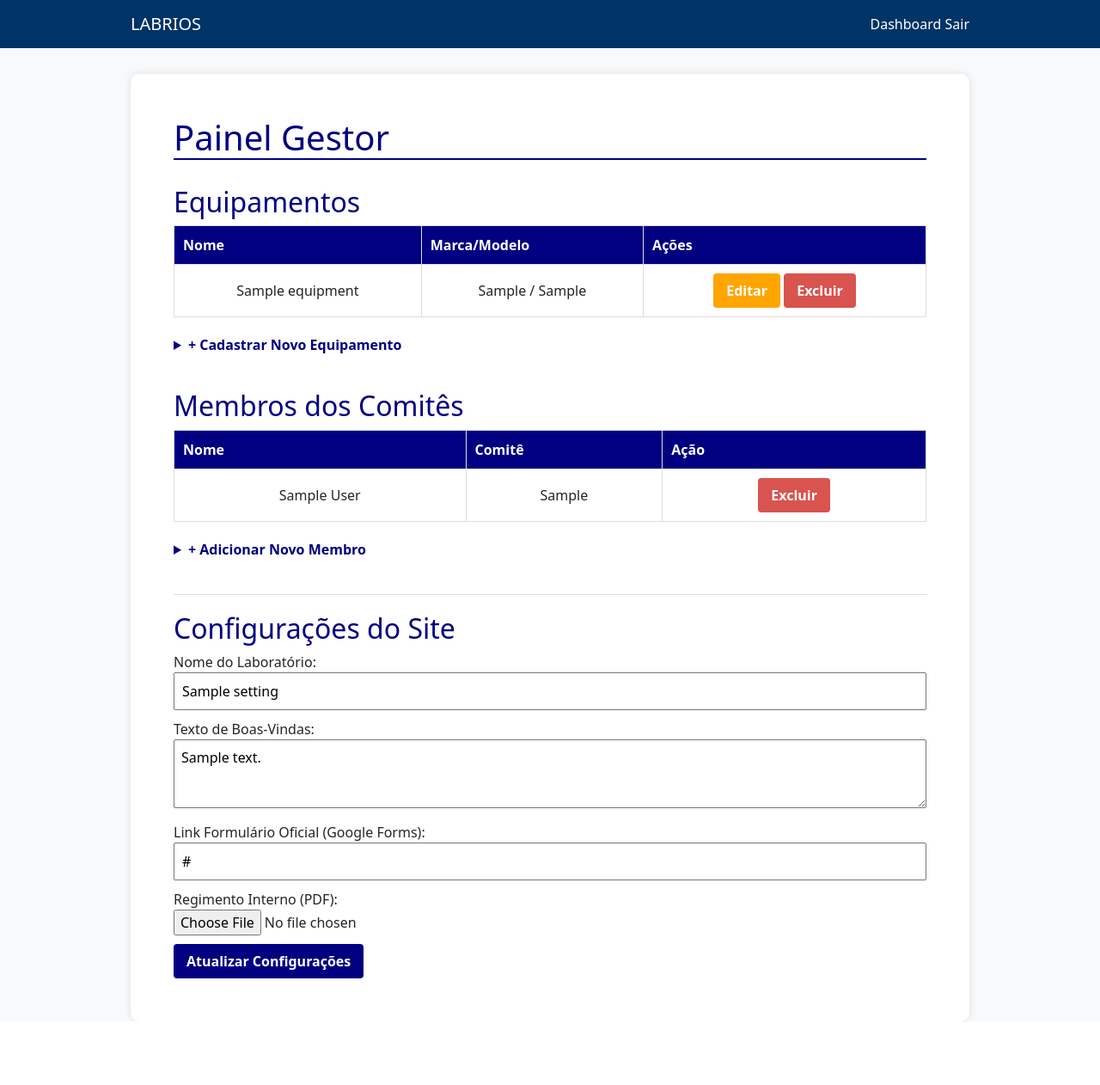
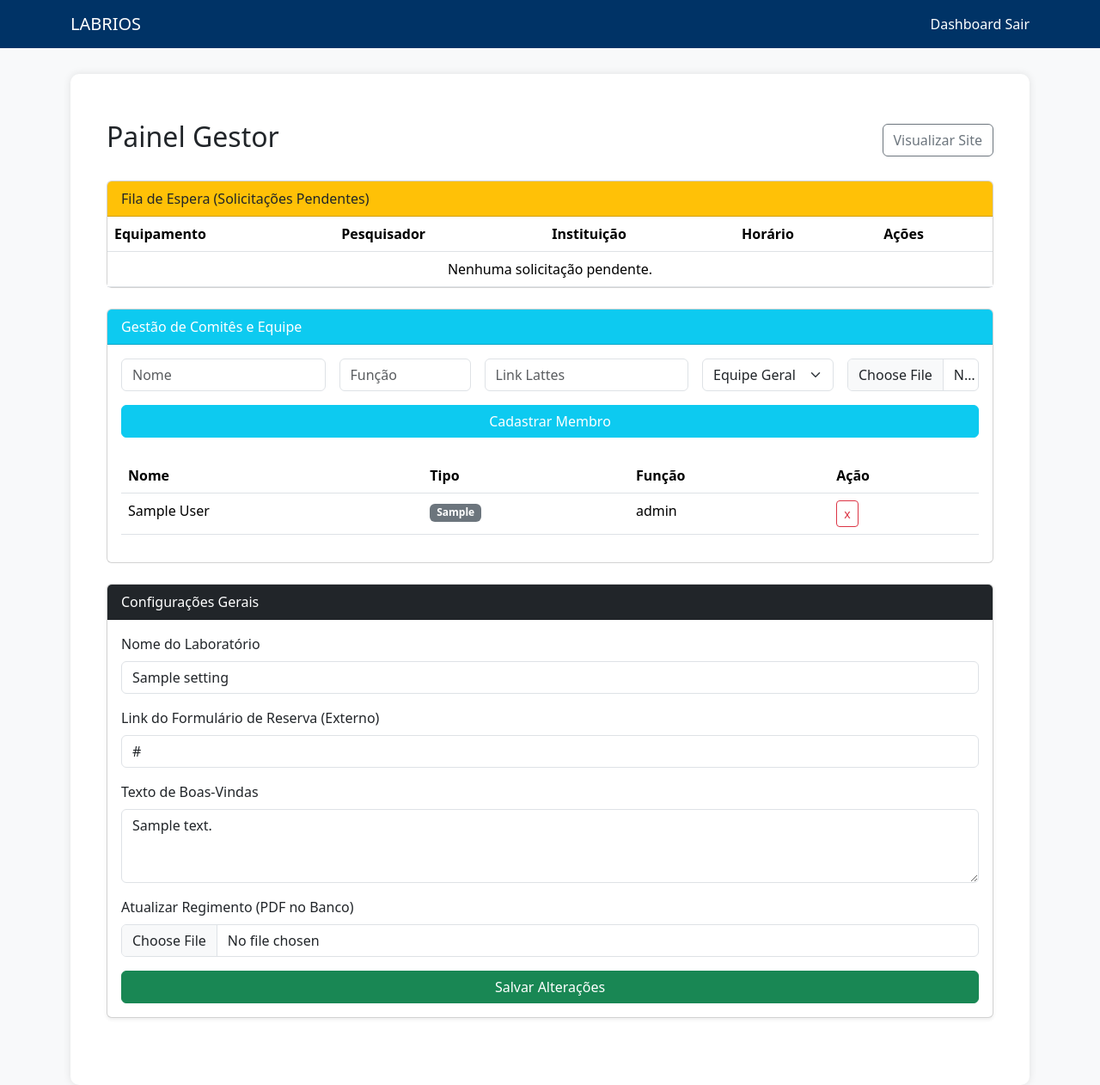
Before and after one commit to almeidasudarioarthurcassius-maker/SITE-OFICIAL-LABRIOS, a Flask app: page /admin in a window 1280 px wide. Shown: the whole page at 86% size. Before the commit the page ends 1188 px from the top, so only its background shows below. Run offline with Flask 3, Linux system fonts and the light colour scheme; a user stored in the database is signed in; tables that the repository leaves empty hold one stand-in row (values such as "Sample post").

Commit message:
Update admin.html

```diff
--- a/site-labrios-oficial/templates/admin.html
+++ b/site-labrios-oficial/templates/admin.html
@@ -1,126 +1,129 @@
 {% extends "base.html" %}
 {% block content %}
-<div class="container" style="padding: 20px;">
-    <h1 style="color: #000080; border-bottom: 2px solid #000080;">Painel Gestor</h1>
+<div class="container py-4">
+    <div class="d-flex justify-content-between align-items-center mb-4">
+        <h2>Painel Gestor</h2>
+        <a href="{{ url_for('home') }}" class="btn btn-outline-secondary">Visualizar Site</a>
+    </div>
 
-    <!-- GESTÃO DE EQUIPAMENTOS -->
-    <section style="margin-top: 30px;">
-        <h2 style="color: #000080;">Equipamentos</h2>
-        <table style="width: 100%; border-collapse: collapse; margin-bottom: 20px;">
+    <!-- FILA DE ESPERA -->
+    <div class="card mb-4">
+        <div class="card-header bg-warning">Fila de Espera (Solicitações Pendentes)</div>
+        <div class="card-body p-0">
+            <table class="table mb-0">
                 <thead>
-                <tr style="background: #000080; color: white;">
-                    <th style="padding: 10px; border: 1px solid #ddd;">Nome</th>
-                    <th style="padding: 10px; border: 1px solid #ddd;">Marca/Modelo</th>
-                    <th style="padding: 10px; border: 1px solid #ddd;">Ações</th>
+                    <tr>
+                        <th>Equipamento</th>
+                        <th>Pesquisador</th>
+                        <th>Instituição</th>
+                        <th>Horário</th>
+                        <th>Ações</th>
                     </tr>
                 </thead>
                 <tbody>
-                {% for e in equipments %}
-                <tr style="text-align: center;">
-                    <td style="padding: 10px; border: 1px solid #ddd;">{{ e.name }}</td>
-                    <td style="padding: 10px; border: 1px solid #ddd;">{{ e.brand }} / {{ e.model }}</td>
-                    <td style="padding: 10px; border: 1px solid #ddd;">
-                        <button onclick="document.getElementById('edit-{{e.id}}').style.display='block'" class="btn" style="background: #ffa500;">Editar</button>
-                        <form action="{{ url_for('delete_equipment', id=e.id) }}" method="POST" style="display:inline;">
-                            <button type="submit" class="btn danger" onclick="return confirm('Excluir?')">Excluir</button>
+                    {% for res in pending_reservations %}
+                    <tr>
+                        <td>{{ res.equipment.name }}</td>
+                        <td>{{ res.name }}</td>
+                        <td>{{ res.institution }}</td>
+                        <td>{{ res.date }} ({{ res.start_time }}-{{ res.end_time }})</td>
+                        <td>
+                            <form action="{{ url_for('approve_reservation', id=res.id) }}" method="POST" class="d-inline">
+                                <button class="btn btn-sm btn-success">Aprovar</button>
+                            </form>
+                            <form action="{{ url_for('reject_reservation', id=res.id) }}" method="POST" class="d-inline">
+                                <button class="btn btn-sm btn-danger">Recusar</button>
                             </form>
                         </td>
                     </tr>
-                <!-- Modal Simples de Edição -->
-                <div id="edit-{{e.id}}" style="display:none; position: fixed; top: 20%; left: 30%; background: white; border: 2px solid #000080; padding: 20px; z-index: 100; border-radius: 10px; width: 40%;">
-                    <h3>Editar {{ e.name }}</h3>
-                    <form action="{{ url_for('edit_equipment', id=e.id) }}" method="POST" enctype="multipart/form-data">
-                        <input type="text" name="name" value="{{ e.name }}" style="width: 100%; margin-bottom: 10px;">
-                        <input type="text" name="brand" value="{{ e.brand }}" style="width: 100%; margin-bottom: 10px;">
-                        <input type="text" name="model" value="{{ e.model }}" style="width: 100%; margin-bottom: 10px;">
-                        <input type="number" name="quantity" value="{{ e.quantity }}" style="width: 100%; margin-bottom: 10px;">
-                        <textarea name="purpose" style="width: 100%; margin-bottom: 10px;">{{ e.purpose }}</textarea>
-                        <input type="file" name="image" style="margin-bottom: 10px;">
-                        <button type="submit" class="btn">Salvar</button>
-                        <button type="button" onclick="this.parentElement.parentElement.style.display='none'" class="btn secondary">Cancelar</button>
-                    </form>
-                </div>
+                    {% else %}
+                    <tr><td colspan="5" class="text-center">Nenhuma solicitação pendente.</td></tr>
                     {% endfor %}
                 </tbody>
             </table>
+        </div>
+    </div>
 
-        <details>
-            <summary style="cursor: pointer; color: #000080; font-weight: bold;">+ Cadastrar Novo Equipamento</summary>
-            <form action="{{ url_for('add_equipment') }}" method="POST" enctype="multipart/form-data" style="margin-top: 10px; background: #f9f9f9; padding: 15px;">
-                <input type="text" name="name" placeholder="Nome do Equipamento" required style="width: 100%; margin-bottom: 10px;">
-                <input type="text" name="brand" placeholder="Marca" style="width: 48%;">
-                <input type="text" name="model" placeholder="Modelo" style="width: 48%;">
-                <input type="number" name="quantity" placeholder="Quantidade" style="width: 100%; margin-bottom: 10px;">
-                <textarea name="purpose" placeholder="Finalidade" style="width: 100%; margin-bottom: 10px;"></textarea>
-                <input type="file" name="image"><br>
-                <button type="submit" class="btn" style="margin-top: 10px;">Cadastrar Equipamento</button>
+    <!-- MEMBROS E COMITÊS -->
+    <div class="card mb-4">
+        <div class="card-header bg-info text-white">Gestão de Comitês e Equipe</div>
+        <div class="card-body">
+            <form action="{{ url_for('add_member') }}" method="POST" enctype="multipart/form-data" class="row g-3 mb-4">
+                <div class="col-md-3">
+                    <input type="text" name="name" class="form-control" placeholder="Nome" required>
+                </div>
+                <div class="col-md-2">
+                    <input type="text" name="role" class="form-control" placeholder="Função">
+                </div>
+                <div class="col-md-3">
+                    <input type="url" name="lattes" class="form-control" placeholder="Link Lattes">
+                </div>
+                <div class="col-md-2">
+                    <select name="committee_type" class="form-select">
+                        <option value="Equipe">Equipe Geral</option>
+                        <option value="Gestor">Comitê Gestor</option>
+                        <option value="Científico">Comitê Científico</option>
+                    </select>
+                </div>
+                <div class="col-md-2">
+                    <input type="file" name="photo" class="form-control">
+                </div>
+                <div class="col-12">
+                    <button type="submit" class="btn btn-info w-100 text-white">Cadastrar Membro</button>
+                </div>
             </form>
-        </details>
-    </section>
 
-    <!-- GESTÃO DE MEMBROS [13] -->
-    <section style="margin-top: 40px;">
-        <h2 style="color: #000080;">Membros dos Comitês</h2>
-        <table style="width: 100%; border-collapse: collapse; margin-bottom: 20px;">
-            <thead style="background: #000080; color: white;">
+            <table class="table">
+                <thead>
                     <tr>
-                    <th style="padding: 10px; border: 1px solid #ddd;">Nome</th>
-                    <th style="padding: 10px; border: 1px solid #ddd;">Comitê</th>
-                    <th style="padding: 10px; border: 1px solid #ddd;">Ação</th>
+                        <th>Nome</th>
+                        <th>Tipo</th>
+                        <th>Função</th>
+                        <th>Ação</th>
                     </tr>
                 </thead>
                 <tbody>
                     {% for m in members %}
-                <tr style="text-align: center;">
-                    <td style="padding: 10px; border: 1px solid #ddd;">{{ m.name }}</td>
-                    <td style="padding: 10px; border: 1px solid #ddd;">{{ m.committee_type }}</td>
-                    <td style="padding: 10px; border: 1px solid #ddd;">
+                    <tr>
+                        <td>{{ m.name }}</td>
+                        <td><span class="badge bg-secondary">{{ m.committee_type }}</span></td>
+                        <td>{{ m.role }}</td>
+                        <td>
                             <form action="{{ url_for('delete_member', id=m.id) }}" method="POST">
-                            <button type="submit" class="btn danger" onclick="return confirm('Excluir?')">Excluir</button>
+                                <button class="btn btn-sm btn-outline-danger">x</button>
                             </form>
                         </td>
                     </tr>
                     {% endfor %}
                 </tbody>
             </table>
-
-        <details>
-            <summary style="cursor: pointer; color: #000080; font-weight: bold;">+ Adicionar Novo Membro</summary>
-            <form action="{{ url_for('add_member') }}" method="POST" enctype="multipart/form-data" style="margin-top: 10px; background: #f9f9f9; padding: 15px;">
-                <input type="text" name="name" placeholder="Nome Completo" required style="width: 100%; margin-bottom: 10px;">
-                <input type="text" name="role" placeholder="Função" style="width: 100%; margin-bottom: 10px;">
-                <select name="committee_type" style="width: 100%; margin-bottom: 10px; padding: 5px;">
-                    <option value="Gestor">Comitê Gestor</option>
-                    <option value="Científico">Comitê Científico</option>
-                </select>
-                <input type="text" name="lattes" placeholder="Link do Lattes" style="width: 100%; margin-bottom: 10px;">
-                <input type="file" name="photo"><br>
-                <button type="submit" class="btn" style="margin-top: 10px;">Adicionar Membro</button>
-            </form>
-        </details>
-    </section>
-
-    <!-- CONFIGURAÇÕES GERAIS [18] -->
-    <section style="margin-top: 40px; border-top: 1px solid #ddd; padding-top: 20px;">
-        <h2 style="color: #000080;">Configurações do Site</h2>
-        <form action="{{ url_for('update_settings') }}" method="POST" enctype="multipart/form-data">
-            <label>Nome do Laboratório:</label><br>
-            <input type="text" name="lab_name" value="{{ settings.lab_name }}" style="width: 100%; padding: 8px; margin-bottom: 10px;">
-            <label>Texto de Boas-Vindas:</label><br>
-            <textarea name="hero_text" style="width: 100%; height: 80px; padding: 8px; margin-bottom: 10px;">{{ settings.hero_text }}</textarea>
-            <label>Link Formulário Oficial (Google Forms):</label><br>
-            <input type="text" name="form_link" value="{{ settings.external_form_link }}" style="width: 100%; padding: 8px; margin-bottom: 10px;">
-            <label>Regimento Interno (PDF):</label><br>
-            <input type="file" name="regimento" style="margin-bottom: 10px;"><br>
-            <button type="submit" class="btn">Atualizar Configurações</button>
-        </form>
-    </section>
+        </div>
     </div>
 
-<style>
-    .btn { padding: 8px 15px; border: none; border-radius: 4px; cursor: pointer; color: white; background: #000080; font-weight: bold; }
-    .btn.danger { background: #d9534f; }
-    .btn.secondary { background: #6c757d; }
-    .container { max-width: 1000px; margin: auto; }
-</style>
+    <!-- CONFIGURAÇÕES GERAIS -->
+    <div class="card mb-4 shadow-sm">
+        <div class="card-header bg-dark text-white">Configurações Gerais</div>
+        <div class="card-body">
+            <form action="{{ url_for('update_settings') }}" method="POST" enctype="multipart/form-data">
+                <div class="mb-3">
+                    <label class="form-label">Nome do Laboratório</label>
+                    <input type="text" name="lab_name" class="form-control" value="{{ settings.lab_name }}">
+                </div>
+                <div class="mb-3">
+                    <label class="form-label">Link do Formulário de Reserva (Externo)</label>
+                    <input type="url" name="form_link" class="form-control" value="{{ settings.external_form_link }}">
+                </div>
+                <div class="mb-3">
+                    <label class="form-label">Texto de Boas-Vindas</label>
+                    <textarea name="hero_text" class="form-control" rows="3">{{ settings.hero_text }}</textarea>
+                </div>
+                <div class="mb-3">
+                    <label class="form-label">Atualizar Regimento (PDF no Banco)</label>
+                    <input type="file" name="regimento" class="form-control" accept="application/pdf">
+                </div>
+                <button type="submit" class="btn btn-success w-100">Salvar Alterações</button>
+            </form>
+        </div>
+    </div>
+</div>
 {% endblock %}
```
Lines whose indentation alone changed are shown as unchanged.
